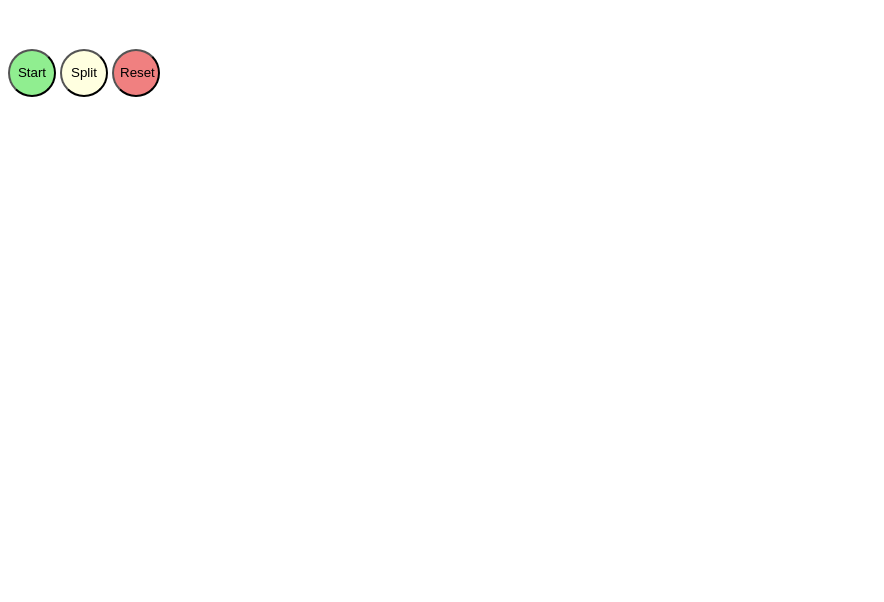
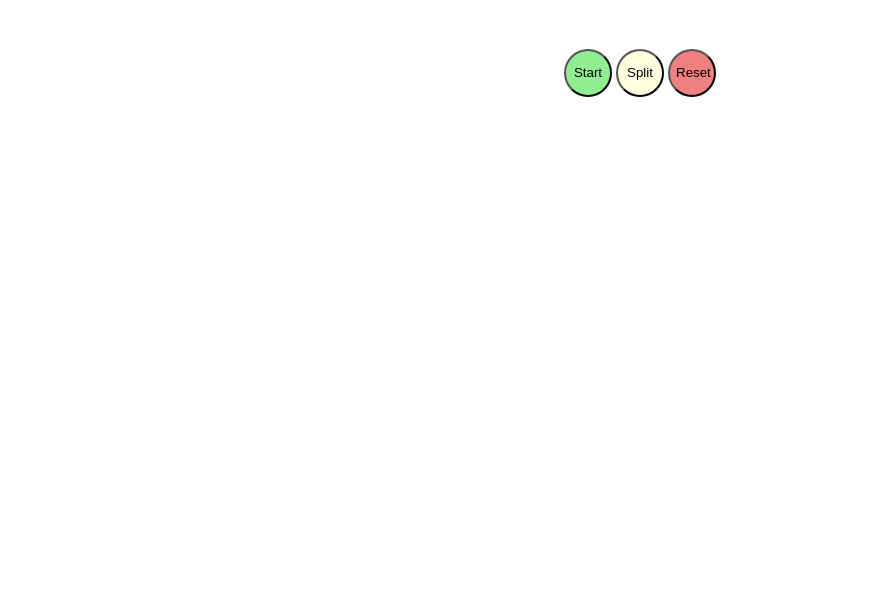
Before and after one commit to seth-vargas/TimerProject, a plain HTML site: page index.html in a window 1280 px wide. Shown: the part 198-800 px from the top of the page, without its empty margins (0-884 px from the left). Drawn offline with Linux system fonts and the light colour scheme.

Commit message:
centered buttons

```diff
--- a/style.css
+++ b/style.css
@@ -47,3 +47,7 @@ button {
 .miliseconds-span {
   display: none;
 }
+
+.buttons {
+  text-align: center;
+}
```
